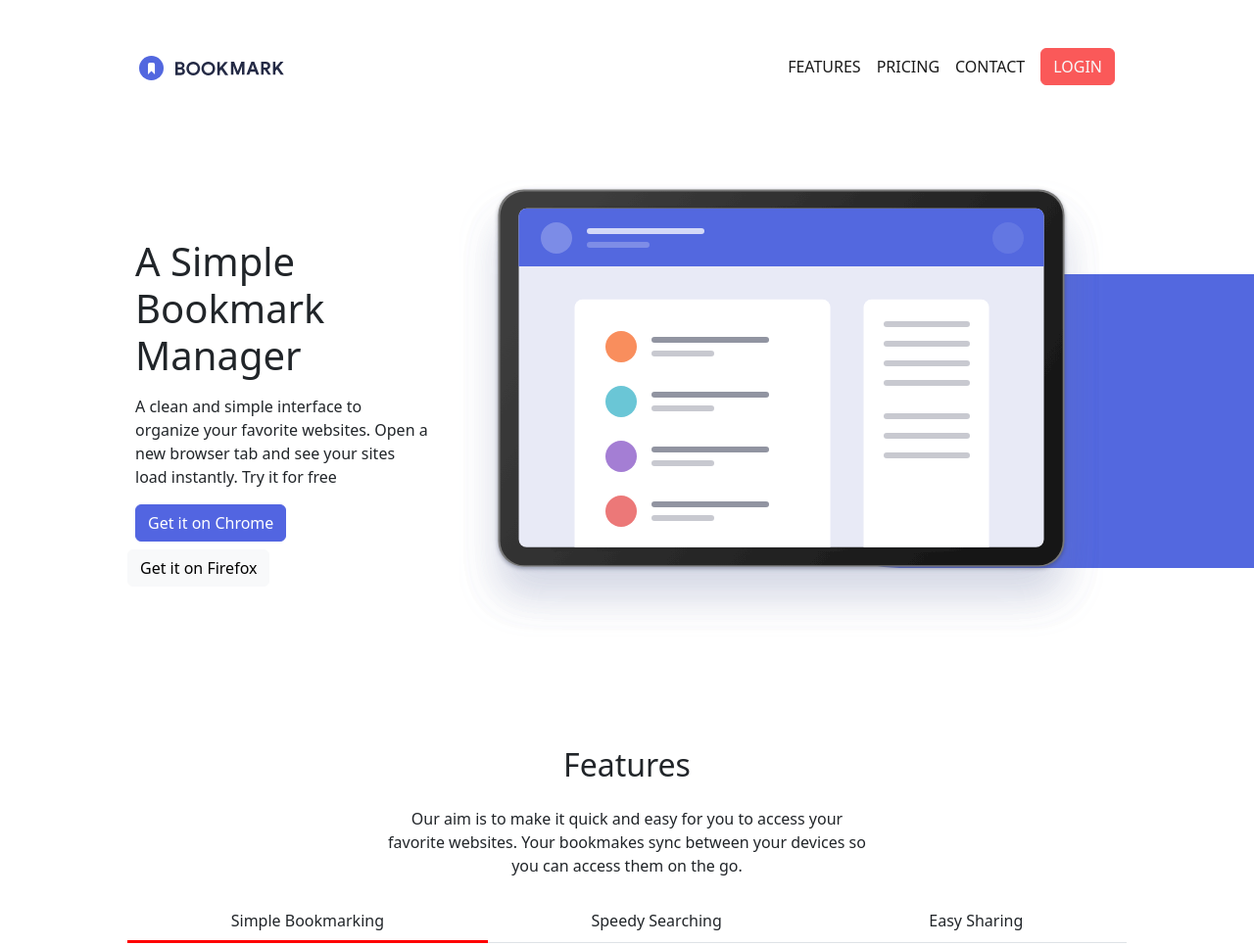
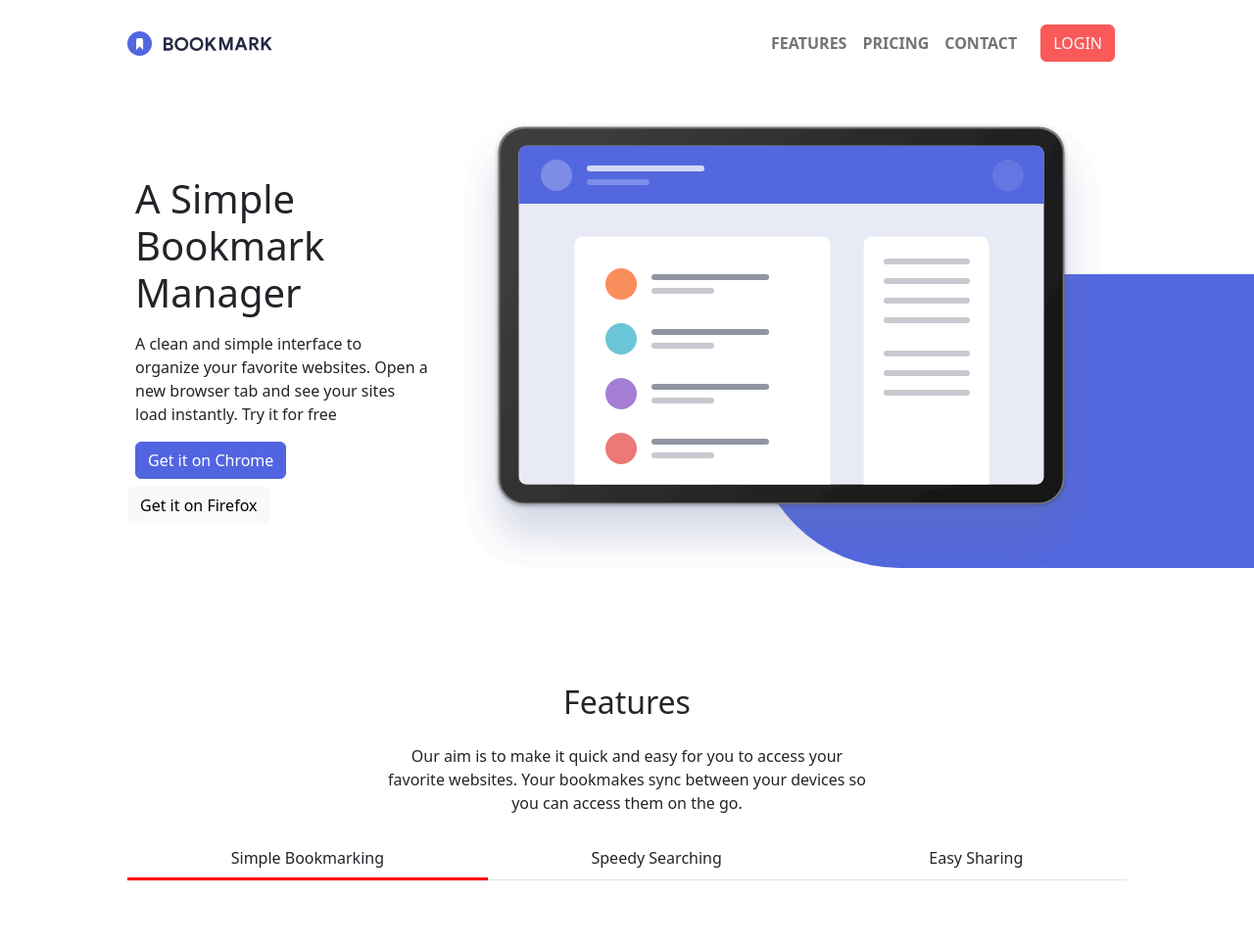
Before and after one commit to krishee107/ITACADEMY_S2-BOOSTRAPySASS, a website: page index.html in a window 1280 px wide. Shown: the top 966 px of the page at 98% size. Drawn offline with nearby package versions, Linux system fonts and the light colour scheme.

Commit message:
Arreglado nav

```diff
--- a/css/main.scss
+++ b/css/main.scss
@@ -3,6 +3,10 @@
 
 html, body{
     overflow-x: hidden;
+}
+
+.nav-item{
+    font-weight: bold;
 }
 
 .hero{
--- a/index.html
+++ b/index.html
@@ -12,47 +12,32 @@
 
 <body>
     <div class="container">
-
         <!-- Navbar-->
-        <nav class="navbar navbar-expand-lg navbar-light bg-white p-5">
-            <div class="container-fluid">
+            <div class="d-flex justify-content-between px-5 pt-3 align-items-center">
                 <!-- Logo -->
                 <a class="navbar-brand " href="#">
                     <img src="./Imagenes/logo-bookmark.svg" alt="Logo">
                 </a>
 
-                <div class="menu d-flex">
-                    <!-- Para mvl-->
-                    <button class="navbar-toggler" type="button" data-bs-toggle="collapse"
-                        data-bs-target="#navbarSupportedContent" aria-controls="navbarSupportedContent"
-                        aria-expanded="false" aria-label="Toggle navigation">
-                        <span class="navbar-toggler-icon"></span>
-                    </button>
-
-                    <!-- Links-->
-                    <div class="collapse navbar-collapse  d-flex" id="navbarSupportedContent">
-                        <ul class="navbar-nav me-2">
-                            <li class="nav-item font-weight-bold">
-                                <a class="nav-link font-weight-bold active" href="#">FEATURES</a>
-                            </li>
-
-                            <li class="nav-item">
-                                <a class="nav-link font-weight-bold active" href="#">PRICING</a>
-                            </li>
-
-                            <li class="nav-item">
-                                <a class="nav-link font-weight-bold active" href="#">CONTACT</a>
-                            </li>
-                        </ul>
-
-                        <!-- Button-->
+                <nav class="navbar navbar-expand-sm ">
+                    <div class="container d-flex gap-3">
+                        <button class="navbar-toggler ms-auto" type="button" data-bs-toggle="collapse" data-bs-target="#n_bar" aria-controls="navbarNavAltMarkup" aria-label="Toggle navigation">
+                            <span class="navbar-toggler-icon"></span>
+                        </button>
+                        <div class="collapse navbar-collapse" id="n_bar">
+                            <ul class="navbar-nav ">
+                                <li class="nav-item active"><a class="nav-link font-weight-bold" href="#">FEATURES</a></li>
+                                <li class="nav-item"><a class="nav-link font-weight-bold" href="#">PRICING</a></li>
+                                <li class="nav-item"><a class="nav-link font-weight-bold" href="#">CONTACT</a></li>
+                            </ul>
+                        </div>
                         <button type="button" class="btn btn-secondary text-light">LOGIN</button>
                     </div>
-                </div>
+
+
+                </nav>
 
             </div>
-        </nav>
-
 
         <!-- HERO-->
         <div class="container hero row align-items-center p-5 ">
```
Also changed, not shown: css/main.css, 1 other file.
